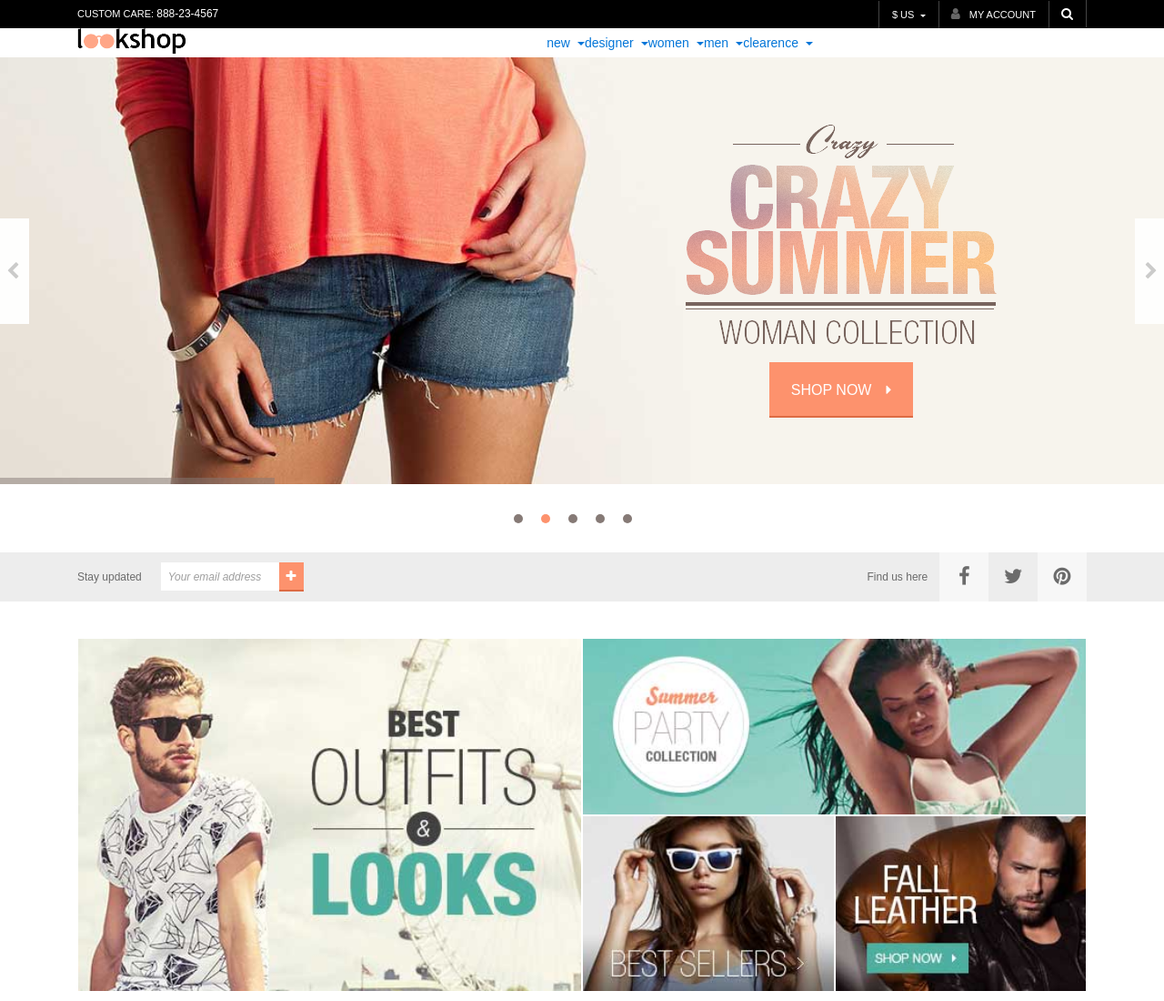
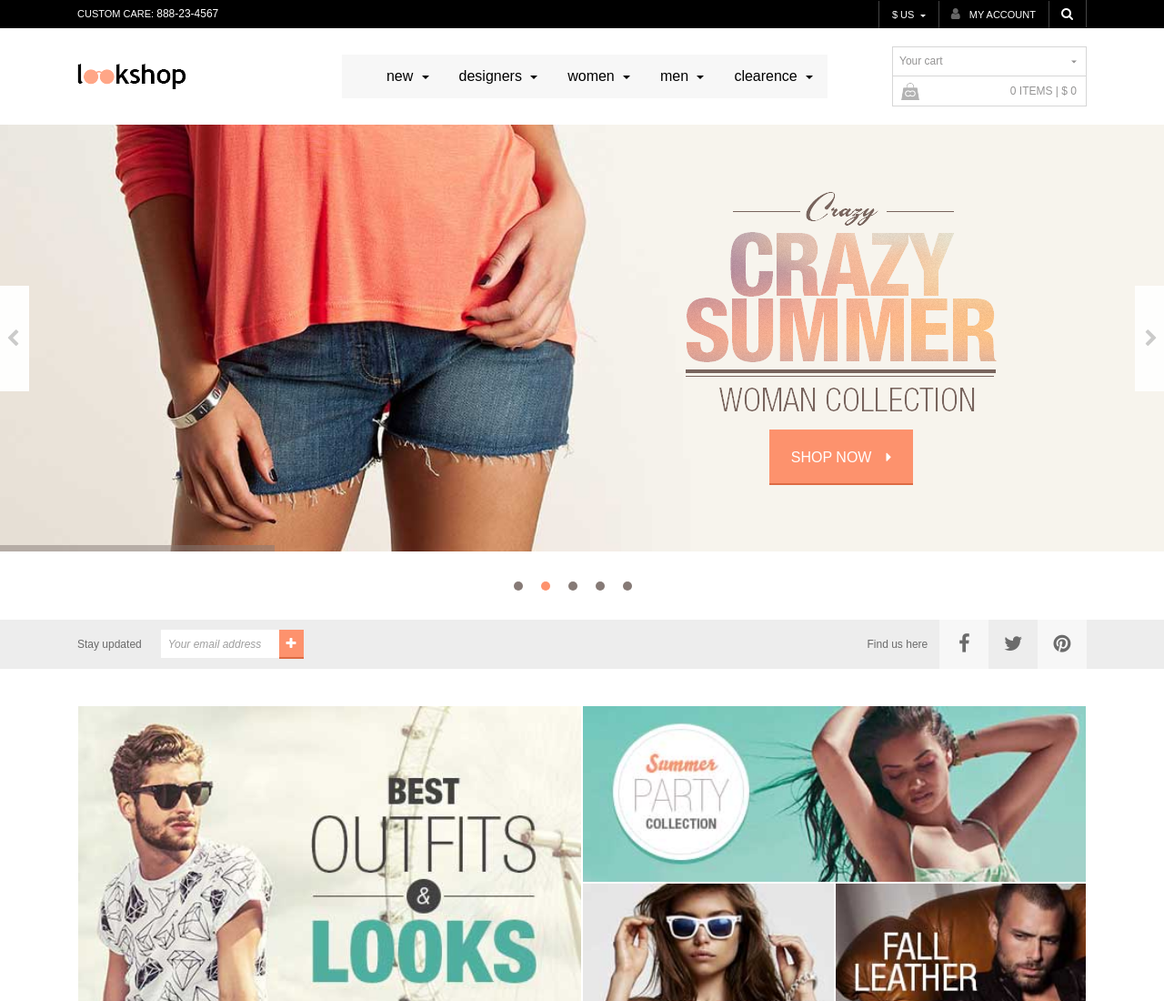
Before and after one commit to tirr0re/smile, a website: page app/index.html in a window 1280 px wide. Shown: the top 1100 px of the page at 91% size. Drawn offline with Linux system fonts and the light colour scheme.

Commit message:
add main menu

```diff
--- a/app/index.html
+++ b/app/index.html
@@ -35,51 +35,74 @@
         </div>
       </div>
     </div><!-- end top-header -->
-    <div class="container">
-      <div class="row">
+    <div class="container main-menu">
+      <div class="row align-items-center">
         <div class="col-2">
           <a href="#" class="logo"><img src="images/logo.png" alt="LookShop"></a>
         </div><!-- end col -->
-        <div class="col-7">
-          <nav class="navbar float-right">
-            <ul class="nav navbar-default">
-              <li class="dropdown"><a class="dropdown-toggle" data-toggle="dropdown" href="#" role="button" aria-haspopup="true" aria-expanded="false">new <span class="caret"></span></a>
-                <ul class="dropdown-menu">
-                  <li><a href="#">new 1</a></li>
-                  <li><a href="#">new 2</a></li>
-                </ul>
+
+        <div class="col-md-3 push-md-7">
+          <div class="user-cart">
+            <div class="dropdown cart-dropdown">
+              <button class="btn btn-secondary dropdown-toggle" type="button" id="dropdownMenuButton" data-toggle="dropdown" aria-haspopup="true" aria-expanded="false">
+                Your cart
+              </button>
+              <div class="dropdown-menu" aria-labelledby="dropdownMenuButton">
+
+              </div>
+            </div><!-- end cart-dropdown -->
+            <div class="items">
+              <span class="items-in">0</span> Items | &#036; <span class="cost">0</span>
+            </div>
+          </div>
+        </div><!-- end col -->
+
+        <div class="col-md-7 pull-md-3">
+          <nav class="navbar navbar-toggleable-md navbar-light bg-faded float-md-right">
+            <button class="navbar-toggler navbar-toggler-right" type="button" data-toggle="collapse" data-target="#navbarSupportedContent" aria-controls="navbarSupportedContent" aria-expanded="false" aria-label="Toggle navigation">
+              <span class="navbar-toggler-icon"></span>
+            </button>
+
+            <div class="collapse navbar-collapse" id="navbarSupportedContent">
+              <ul class="navbar-nav mr-auto">
+                <li class="nav-item dropdown">
+                  <a class="nav-link dropdown-toggle" href="#" id="navbarDropdownMenuLink1" data-toggle="dropdown" aria-haspopup="true" aria-expanded="false">new <span class="caret"></span></a>
+                  <div class="dropdown-menu" aria-labelledby="navbarDropdownMenuLink1">
+                    <a class="dropdown-item" href="#">New 1</a>
+                    <a class="dropdown-item" href="#">New 2</a>
+                  </div>
                 </li>
-              <li class="dropdown"><a class="dropdown-toggle" data-toggle="dropdown" href="#" role="button" aria-haspopup="true" aria-expanded="false">designer <span class="caret"></span></a>
-                <ul class="dropdown-menu">
-                  <li><a href="#">designer 1</a></li>
-                  <li><a href="#">designer 2</a></li>
-                </ul>
+                <li class="nav-item dropdown">
+                  <a class="nav-link dropdown-toggle" href="#" id="navbarDropdownMenuLink2" data-toggle="dropdown" aria-haspopup="true" aria-expanded="false">designers <span class="caret"></span></a>
+                  <div class="dropdown-menu" aria-labelledby="navbarDropdownMenuLink2">
+                    <a class="dropdown-item" href="#">Designers 1</a>
+                    <a class="dropdown-item" href="#">Designers 2</a>
+                  </div>
                 </li>
-              <li class="dropdown"><a class="dropdown-toggle" data-toggle="dropdown" href="#" role="button" aria-haspopup="true" aria-expanded="false">women <span class="caret"></span></a>
-                <ul class="dropdown-menu">
-                  <li><a href="#">women 1</a></li>
-                  <li><a href="#">women 2</a></li>
-                </ul>
+                <li class="nav-item dropdown">
+                  <a class="nav-link dropdown-toggle" href="#" id="navbarDropdownMenuLink3" data-toggle="dropdown" aria-haspopup="true" aria-expanded="false">women <span class="caret"></span></a>
+                  <div class="dropdown-menu" aria-labelledby="navbarDropdownMenuLink3">
+                    <a class="dropdown-item" href="#">Women 1</a>
+                    <a class="dropdown-item" href="#">Women 2</a>
+                  </div>
                 </li>
-              <li class="dropdown"><a class="dropdown-toggle" data-toggle="dropdown" href="#" role="button" aria-haspopup="true" aria-expanded="false">men <span class="caret"></span></a>
-                <ul class="dropdown-menu">
-                  <li><a href="#">men 1</a></li>
-                  <li><a href="#">men 2</a></li>
-                </ul>
+                <li class="nav-item dropdown">
+                  <a class="nav-link dropdown-toggle" href="#" id="navbarDropdownMenuLink4" data-toggle="dropdown" aria-haspopup="true" aria-expanded="false">men <span class="caret"></span></a>
+                  <div class="dropdown-menu" aria-labelledby="navbarDropdownMenuLink4">
+                    <a class="dropdown-item" href="#">Men 1</a>
+                    <a class="dropdown-item" href="#">Men 2</a>
+                  </div>
                 </li>
-              <li class="dropdown"><a class="dropdown-toggle" data-toggle="dropdown" href="#" role="button" aria-haspopup="true" aria-expanded="false">clearence <span class="caret"></span></a>
-                <ul class="dropdown-menu">
-                  <li><a href="#">clearence 1</a></li>
-                  <li><a href="#">clearence 2</a></li>
-                </ul>
+                <li class="nav-item dropdown">
+                  <a class="nav-link dropdown-toggle" href="#" id="navbarDropdownMenuLink5" data-toggle="dropdown" aria-haspopup="true" aria-expanded="false">clearence <span class="caret"></span></a>
+                  <div class="dropdown-menu" aria-labelledby="navbarDropdownMenuLink5">
+                    <a class="dropdown-item" href="#">Clearence 1</a>
+                    <a class="dropdown-item" href="#">Clearence 2</a>
+                  </div>
                 </li>
               </ul>
+            </div>
           </nav>
-        </div><!-- end col -->
-        <div class="col-3">
-          <div class="cart">
-
-          </div>
         </div><!-- end col -->
       </div>
     </div>
--- a/app/less/style.less
+++ b/app/less/style.less
@@ -96,6 +96,67 @@ ul {
 
   .search {
     font-size: 14px;
+  }
+}
+
+.main-menu {
+  padding-top: 20px;
+  padding-bottom: 20px;
+}
+
+nav {
+  font-size: 16px;
+}
+.nav-item {
+  margin-left: 33px;
+}
+
+.navbar-light .navbar-nav .nav-link {
+  color: #000;
+  padding-right: 0;
+  padding-left: 0;
+  transition: color .3s ease-out;
+  &:hover {
+    color: lighten(#000, 40%);
+  }
+}
+
+.user-cart {
+  float: right;
+  width: 100%;
+  max-width: 214px;
+  .cart-dropdown {
+    .btn {
+      position: relative;
+      width: 100%;
+      padding: 0 7px 0;
+      border-color: #d6d6d6;
+      border-radius: 0;
+      color: #949393;
+      font-size: 12px;
+      line-height: 31px;
+      text-align: left;
+      cursor: pointer;
+    }
+
+    .dropdown-toggle:after {
+      position: absolute;
+      right: 10px;
+      top: 50%;
+      transform: translateY(-50%);
+    }
+  }
+
+  .items {
+    border: 1px solid #d6d6d6;
+    border-top: none;
+    line-height: 32px;
+    text-align: right;
+    padding-right: 10px;
+    font-size: 12px;
+    color: #949393;
+    text-transform: uppercase;
+    background: url("../images/shoping-bag.png") no-repeat 9px 50%;
   }
 }
 
```
Also changed, not shown: app/css/style.css, app/images/shoping-bag.png (added). Lines whose indentation alone changed are shown as unchanged.
